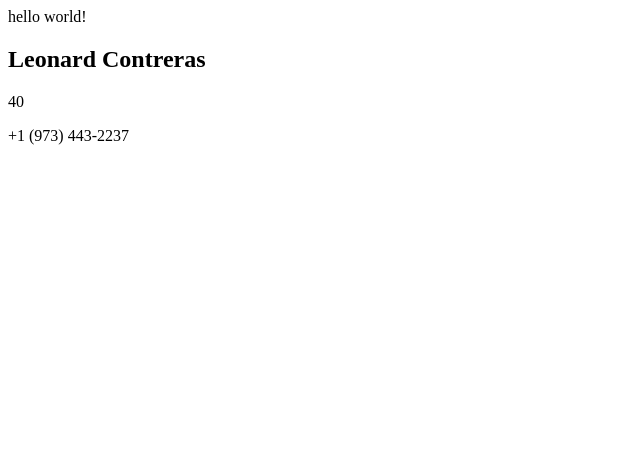
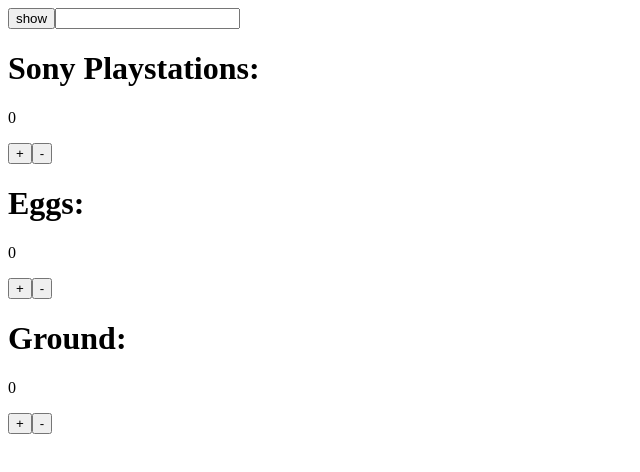
Before and after one commit to itstep-prepod/learn-react, a React (Create React App) app: page / in a window 1280 px wide. Shown: the top 472 px of the page, without its empty margins (0-640 px from the left). Built offline with nearby package versions, Linux system fonts and the light colour scheme.

Commit message:
students/custom-hook

```diff
--- a/src/App.js
+++ b/src/App.js
@@ -1,13 +1,27 @@
-import React from "react";
-import { data } from "./data";
-import { CardItem } from "./CardItem";
-
+import React, { useState } from "react";
+import { Playstation } from "./Playstation";
+import { Eggs } from "./Eggs";
+import { Ground } from "./Ground";
 
 export const App = () => {
-   const[person] = data;
+  const [shouldShowText, setShouldShowText] = useState(false);
 
-    return <>
-      <div>hello world!</div>
-      <CardItem name={person.name} age={person.age} phone={person.phone} />
+  const onChange = (e) => {
+    console.log(e.target.value);
+  };
+
+  const show = () => {
+    setShouldShowText((prevShowText) => !prevShowText);
+  };
+
+  return (
+    <>
+      <button onClick={show}>show</button>
+      {shouldShowText && <span>text</span>}
+      <input type="text" onChange={onChange} />
+      <Playstation />
+      <Eggs />
+      <Ground />
     </>
-}
+  );
+};
--- a/src/CardItem.js
+++ /dev/null
@@ -1,12 +0,0 @@
-import React from "react"
-
-export const CardItem = ({name, age, phone}) => {
-
-    return (
-         <div>
-            <h2>{name}</h2>
-            <p>{age}</p>
-            <p>{phone}</p>
-         </div>
-    )
-}
--- /dev/null
+++ b/src/Eggs.js
@@ -0,0 +1,17 @@
+import React, { useState } from "react";
+import { useCounter } from "./hooks/useCounter";
+
+export const Eggs = () => {
+  const {inc, dec, counter} = useCounter(10);
+
+  return (
+    <>
+      <div>
+        <h1>Eggs:</h1>
+        <p>{counter}</p>
+        <button onClick={inc}>+</button>
+        <button onClick={dec}>-</button>
+      </div>
+    </>
+  );
+};
--- /dev/null
+++ b/src/Ground.js
@@ -0,0 +1,17 @@
+import React, { useState } from "react";
+import { useCounter } from "./hooks/useCounter";
+
+export const Ground = () => {
+ const {inc, dec, counter} = useCounter(1000);
+
+  return (
+    <>
+      <div>
+        <h1>Ground:</h1>
+        <p>{counter}</p>
+        <button onClick={inc}>+</button>
+        <button onClick={dec}>-</button>
+      </div>
+    </>
+  );
+};
--- /dev/null
+++ b/src/Playstation.js
@@ -0,0 +1,25 @@
+import React, { useState } from "react";
+import { useCounter } from "./hooks/useCounter";
+// Rerender
+// 1. state change
+// 2. parent rerender
+// 3. context change
+// 4. props change
+// 5. force rerender
+
+// TODO hook use rules
+
+export const Playstation = () => {
+  const {inc, dec, counter} = useCounter(1);
+
+  return (
+    <>
+      <div>
+        <h1>Sony Playstations:</h1>
+        <p>{counter}</p>
+        <button onClick={inc}>+</button>
+        <button onClick={dec}>-</button>
+      </div>
+    </>
+  );
+};
--- a/src/data.js
+++ /dev/null
@@ -1,86 +0,0 @@
-export const data = [
-    {
-      "_id": "6661e5e30e79614ffd812904",
-      "index": 0,
-      "picture": "http://placehold.it/32x32",
-      "age": 40,
-      "eyeColor": "brown",
-      "name": "Leonard Contreras",
-      "gender": "male",
-      "company": "SUREPLEX",
-      "email": "leonardcontreras@sureplex.com",
-      "phone": "+1 (973) 443-2237"
-    },
-    {
-      "_id": "6661e5e34b52a03f3b55621d",
-      "index": 1,
-      "picture": "http://placehold.it/32x32",
-      "age": 33,
-      "eyeColor": "green",
-      "name": "Freeman Hopkins",
-      "gender": "male",
-      "company": "ASIMILINE",
-      "email": "freemanhopkins@asimiline.com",
-      "phone": "+1 (958) 522-2932"
-    },
-    {
-      "_id": "6661e5e3ae226294225a06aa",
-      "index": 2,
-      "picture": "http://placehold.it/32x32",
-      "age": 38,
-      "eyeColor": "brown",
-      "name": "Penelope Hood",
-      "gender": "female",
-      "company": "PAPRIKUT",
-      "email": "penelopehood@paprikut.com",
-      "phone": "+1 (999) 560-3600"
-    },
-    {
-      "_id": "6661e5e37f059d4ad53c042a",
-      "index": 3,
-      "picture": "http://placehold.it/32x32",
-      "age": 21,
-      "eyeColor": "blue",
-      "name": "Kendra Gates",
-      "gender": "female",
-      "company": "OVERPLEX",
-      "email": "kendragates@overplex.com",
-      "phone": "+1 (842) 596-2933"
-    },
-    {
-      "_id": "6661e5e3209152e239bd5fac",
-      "index": 4,
-      "picture": "http://placehold.it/32x32",
-      "age": 35,
-      "eyeColor": "green",
-      "name": "Edna Blanchard",
-      "gender": "female",
-      "company": "ZILENCIO",
-      "email": "ednablanchard@zilencio.com",
-      "phone": "+1 (842) 523-3740"
-    },
-    {
-      "_id": "6661e5e348fa9703ff6d9d78",
-      "index": 5,
-      "picture": "http://placehold.it/32x32",
-      "age": 25,
-      "eyeColor": "green",
-      "name": "Connie Cotton",
-      "gender": "female",
-      "company": "EXPOSA",
-      "email": "conniecotton@exposa.com",
-      "phone": "+1 (856) 495-3296"
-    },
-    {
-      "_id": "6661e5e35989c9a424365cda",
-      "index": 6,
-      "picture": "http://placehold.it/32x32",
-      "age": 33,
-      "eyeColor": "blue",
-      "name": "Ayala Foreman",
-      "gender": "male",
-      "company": "INSURETY",
-      "email": "ayalaforeman@insurety.com",
-      "phone": "+1 (974) 456-2477"
-    }
-  ]
--- /dev/null
+++ b/src/hooks/useCounter.js
@@ -0,0 +1,21 @@
+import { useState } from "react";
+
+
+
+export const useCounter = (delta) => {
+    const [counter, setCounter] = useState(0);
+
+    const inc = () => {
+       setCounter(prevCounter => prevCounter + delta);
+    };
+
+    const dec = () => {
+        setCounter(prevCounter => prevCounter === 0 ? prevCounter : prevCounter - delta);
+    };
+
+    return {
+        inc,
+        dec,
+        counter
+    }
+};
```
